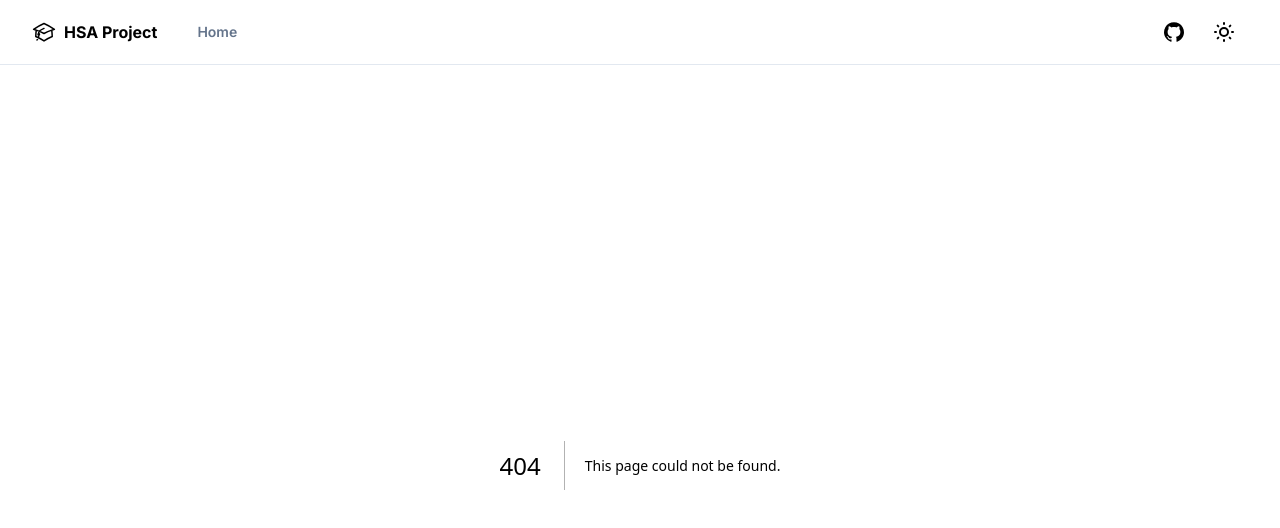
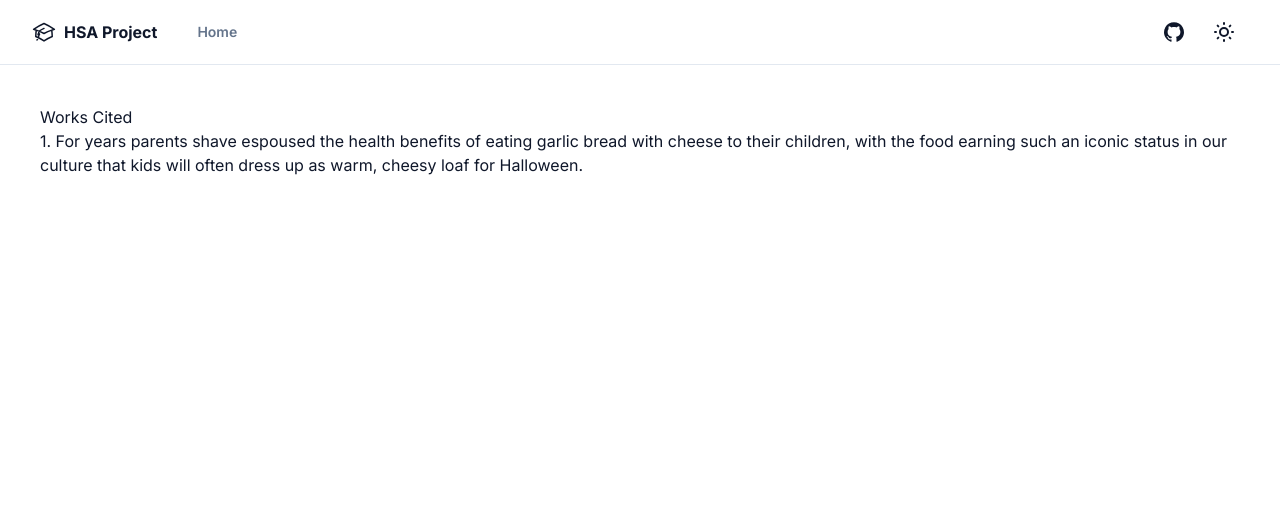
Before and after one commit to aadisanghvii/gt-hsa, a Next.js app: page /sources in a window 1280 px wide. Before the commit this address had no page. Shown: the top 528 px of the page. Built offline with nearby package versions, Linux system fonts and the light colour scheme.

Commit message:
New sources page

```diff
--- /dev/null
+++ b/app/sources/page.tsx
@@ -0,0 +1,15 @@
+const Page = () => {
+  return (
+    <article className="prose p-10 lg:prose-xl">
+      <h1 className="text-foreground">Works Cited</h1>
+      <p className="prose-ul prose">
+        1. For years parents shave espoused the health benefits of eating garlic
+        bread with cheese to their children, with the food earning such an
+        iconic status in our culture that kids will often dress up as warm,
+        cheesy loaf for Halloween.
+      </p>
+    </article>
+  )
+}
+
+export default Page
```
Also changed, not shown: public/dna.png (added).
